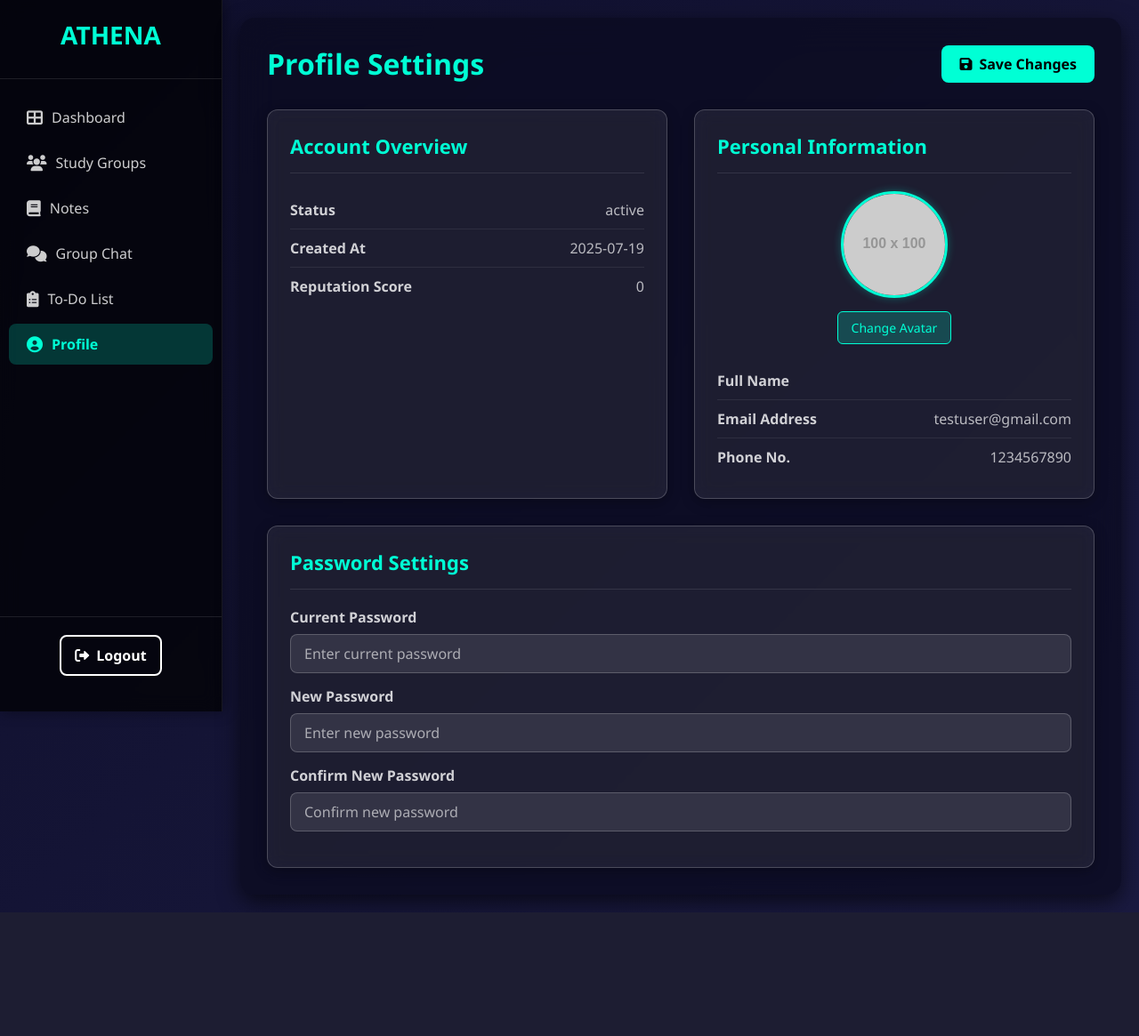
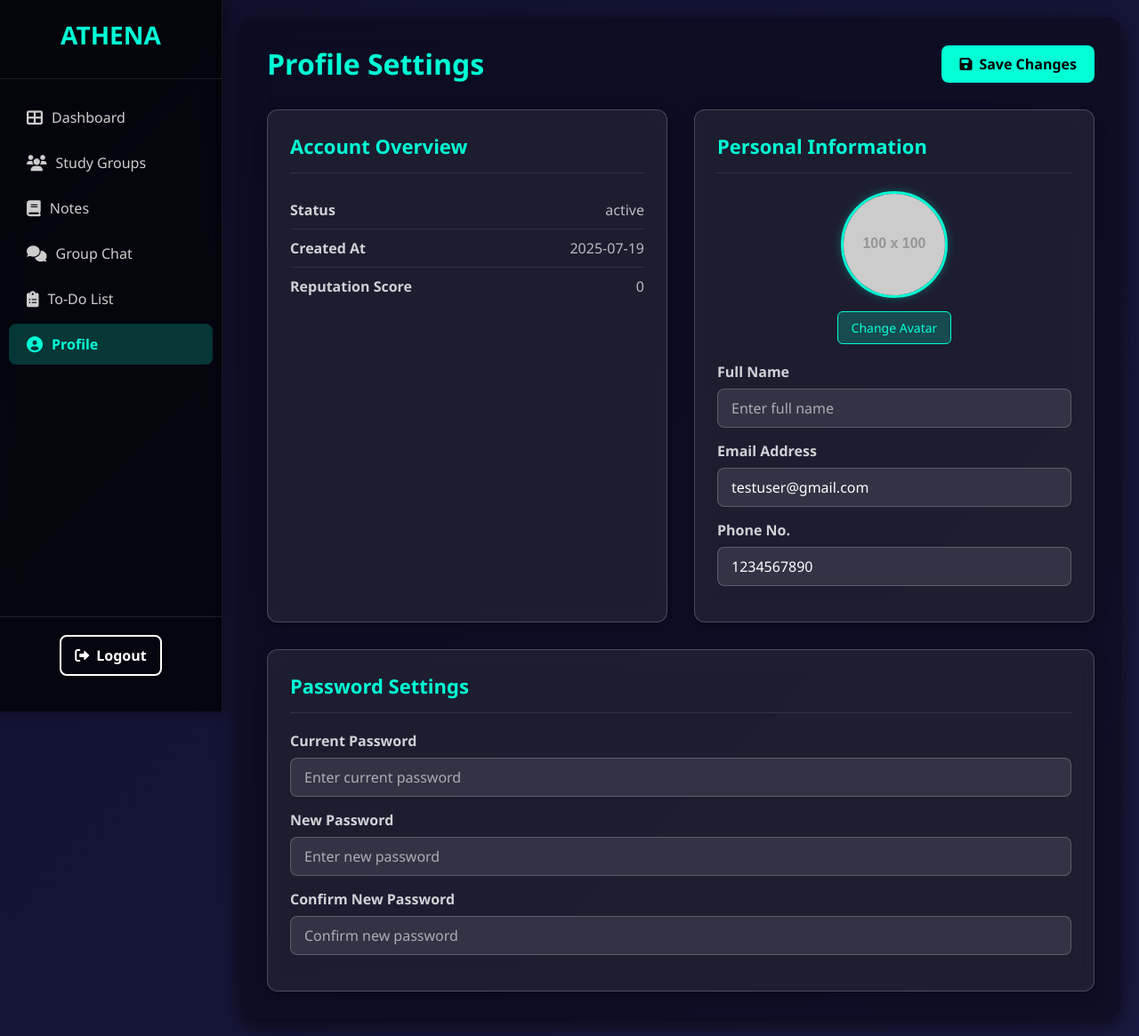
Before and after one commit to Abhinav022569/miniproject, a PHP site: page /users/dashboard/profile_page.php in a window 1280 px wide. Shown: the whole page at 89% size. Before the commit the page ends 1026 px from the top, so only its background shows below. Run offline with PHP 8.4, Linux system fonts and the light colour scheme; a user stored in the database is signed in; data comes from the database, SQL or seed files in the repository; grey boxes labelled with a size stand in for pictures from a placeholder-image service; some libraries are stand-ins or nearby versions.

Commit message:
profiles can be changed now

```diff
--- a/users/dashboard/profile_page.php
+++ b/users/dashboard/profile_page.php
@@ -18,59 +18,41 @@ $error_message = '';
 // --- Handle Profile Picture Upload ---
 if ($_SERVER['REQUEST_METHOD'] === 'POST' && isset($_FILES['profile_pic_upload'])) {
     $target_dir = "../../user_files/profile_pics/"; // Directory to save uploaded pictures
-    // Create the directory if it doesn't exist
     if (!is_dir($target_dir)) {
-        mkdir($target_dir, 0777, true); // Create recursively with full permissions
+        mkdir($target_dir, 0777, true);
     }
 
     $file_name = basename($_FILES["profile_pic_upload"]["name"]);
-    $target_file = $target_dir . $file_name;
     $uploadOk = 1;
-    $imageFileType = strtolower(pathinfo($target_file, PATHINFO_EXTENSION));
+    $imageFileType = strtolower(pathinfo($file_name, PATHINFO_EXTENSION));
 
-    // Generate a unique filename to prevent overwriting and conflicts
     $unique_file_name = uniqid('profile_') . '.' . $imageFileType;
     $target_file_unique = $target_dir . $unique_file_name;
-    $db_file_path = "user_files/profile_pics/" . $unique_file_name; // Path to save in DB
+    $db_file_path = "user_files/profile_pics/" . $unique_file_name;
 
-    // Check if image file is a actual image or fake image
     $check = getimagesize($_FILES["profile_pic_upload"]["tmp_name"]);
-    if($check !== false) {
-        // file is an image
-        $uploadOk = 1;
-    } else {
+    if($check === false) {
         $error_message = "File is not an image.";
         $uploadOk = 0;
     }
 
-    // Check file size (e.g., max 5MB)
     if ($_FILES["profile_pic_upload"]["size"] > 5000000) { // 5MB
         $error_message = "Sorry, your file is too large (max 5MB).";
         $uploadOk = 0;
     }
 
-    // Allow certain file formats
-    if($imageFileType != "jpg" && $imageFileType != "png" && $imageFileType != "jpeg"
-    && $imageFileType != "gif" ) {
+    if($imageFileType != "jpg" && $imageFileType != "png" && $imageFileType != "jpeg" && $imageFileType != "gif" ) {
         $error_message = "Sorry, only JPG, JPEG, PNG & GIF files are allowed.";
         $uploadOk = 0;
     }
 
-    // Check if $uploadOk is set to 0 by an error
-    if ($uploadOk == 0) {
-        // Error message already set
-    } else {
-        // if everything is ok, try to upload file
+    if ($uploadOk == 1) {
         if (move_uploaded_file($_FILES["profile_pic_upload"]["tmp_name"], $target_file_unique)) {
-            // Update profile_pic path in database
             $update_query = "UPDATE users SET profile_pic = ? WHERE user_id = ?";
             $stmt_update = $conn->prepare($update_query);
             $stmt_update->bind_param("si", $db_file_path, $user_id);
-
             if ($stmt_update->execute()) {
                 $success_message = "Profile picture updated successfully!";
-                // Update session variable if you store profile_pic there
-                // $_SESSION['profile_pic'] = $db_file_path;
             } else {
                 $error_message = "Error updating database: " . $stmt_update->error;
             }
@@ -81,14 +63,52 @@ if ($_SERVER['REQUEST_METHOD'] === 'POST' && isset($_FILES['profile_pic_upload']
     }
 }
 
+// --- Handle Personal Information Update ---
+if ($_SERVER['REQUEST_METHOD'] === 'POST' && isset($_POST['update_personal_info_submit'])) {
+    $new_name = trim($_POST['name'] ?? '');
+    $new_email = trim($_POST['email'] ?? '');
+    $new_phone_no = trim($_POST['phone_no'] ?? '');
+
+    // Basic validation
+    if (empty($new_name) || empty($new_email) || empty($new_phone_no)) {
+        $error_message = "All personal information fields are required.";
+    } elseif (!filter_var($new_email, FILTER_VALIDATE_EMAIL)) {
+        $error_message = "Invalid email format.";
+    } else {
+        // Check if email or phone number already exists for another user
+        $check_duplicate_query = "SELECT user_id FROM users WHERE (email = ? OR phone_no = ?) AND user_id != ?";
+        $stmt_check = $conn->prepare($check_duplicate_query);
+        $stmt_check->bind_param("ssi", $new_email, $new_phone_no, $user_id);
+        $stmt_check->execute();
+        $duplicate_result = $stmt_check->get_result();
+
+        if ($duplicate_result->num_rows > 0) {
+            $error_message = "Email or Phone number already in use by another account.";
+        } else {
+            // Update personal information in database
+            $update_query = "UPDATE users SET name = ?, email = ?, phone_no = ? WHERE user_id = ?";
+            $stmt_update = $conn->prepare($update_query);
+            $stmt_update->bind_param("sssi", $new_name, $new_email, $new_phone_no, $user_id);
+
+            if ($stmt_update->execute()) {
+                $success_message = "Personal information updated successfully!";
+                // Update session variable if you store name there
+                $_SESSION['name'] = $new_name; // Update session with new name
+            } else {
+                $error_message = "Error updating personal information: " . $stmt_update->error;
+            }
+            $stmt_update->close();
+        }
+        $stmt_check->close();
+    }
+}
+
 // --- Handle Password Change ---
-// Check if the password change form was submitted (e.g., by checking a hidden field or button name)
 if ($_SERVER['REQUEST_METHOD'] === 'POST' && isset($_POST['change_password_submit'])) {
     $current_password = $_POST['current_password'] ?? '';
     $new_password = $_POST['new_password'] ?? '';
     $confirm_password = $_POST['confirm_password'] ?? '';
 
-    // Fetch current hashed password from the database
     $get_password_query = "SELECT password FROM users WHERE user_id = ?";
     $stmt_get_password = $conn->prepare($get_password_query);
     $stmt_get_password->bind_param("i", $user_id);
@@ -97,24 +117,16 @@ if ($_SERVER['REQUEST_METHOD'] === 'POST' && isset($_POST['change_password_submi
     $user_db_password = $password_result->fetch_assoc()['password'] ?? '';
     $stmt_get_password->close();
 
-    // Validate current password
-    // IMPORTANT: Your database stores plain text passwords ('123').
-    // In a real application, you should hash passwords during registration
-    // and use password_verify() here. For now, we'll compare plain text.
     if ($current_password !== $user_db_password) {
         $error_message = "Current password is incorrect.";
     } elseif (empty($new_password) || empty($confirm_password)) {
         $error_message = "New password and confirm password fields cannot be empty.";
     } elseif ($new_password !== $confirm_password) {
         $error_message = "New password and confirm password do not match.";
-    } elseif (strlen($new_password) < 6) { // Example: minimum password length
+    } elseif (strlen($new_password) < 6) {
         $error_message = "New password must be at least 6 characters long.";
     } else {
-        // All validations passed, proceed to update password
-        // In a real application, you would hash the new password:
-        // $hashed_new_password = password_hash($new_password, PASSWORD_DEFAULT);
-        $hashed_new_password = $new_password; // For now, storing plain text as per your DB
-
+        $hashed_new_password = $new_password; // Still plain text for now, should be hashed
         $update_password_query = "UPDATE users SET password = ? WHERE user_id = ?";
         $stmt_update_password = $conn->prepare($update_password_query);
         $stmt_update_password->bind_param("si", $hashed_new_password, $user_id);
@@ -185,8 +197,8 @@ $conn->close();
           <h2>Profile Settings</h2>
         </div>
         <div class="header-actions">
-          <!-- The "Save Changes" button will now trigger the password form submission -->
-          <button type="submit" form="password-change-form" class="save-changes-btn"><i class="fas fa-save"></i> Save Changes</button>
+          <!-- The "Save Changes" button will now trigger both forms if needed -->
+          <button type="submit" form="personal-info-form" class="save-changes-btn"><i class="fas fa-save"></i> Save Changes</button>
         </div>
       </header>
 
@@ -227,23 +239,26 @@ $conn->close();
               <!-- Profile Picture Upload Form -->
               <form action="" method="POST" enctype="multipart/form-data" id="profile-pic-form" style="display: none;">
                 <input type="file" name="profile_pic_upload" id="profile_pic_input" accept="image/*">
-                <!-- A submit button is needed, but can be hidden and triggered by JS -->
                 <input type="submit" value="Upload" style="display: none;">
               </form>
               <button class="change-avatar-btn" id="trigger-pic-upload">Change Avatar</button>
             </div>
-            <div class="info-item">
-              <span class="info-label">Full Name</span>
-              <span class="info-value"><?= htmlspecialchars($user_data['name'] ?? 'N/A') ?></span>
-            </div>
-            <div class="info-item">
-              <span class="info-label">Email Address</span>
-              <span class="info-value"><?= htmlspecialchars($user_data['email'] ?? 'N/A') ?></span>
-            </div>
-            <div class="info-item">
-              <span class="info-label">Phone No.</span>
-              <span class="info-value"><?= htmlspecialchars($user_data['phone_no'] ?? 'N/A') ?></span>
-            </div>
+            <!-- Personal Information Update Form -->
+            <form action="" method="POST" id="personal-info-form">
+              <input type="hidden" name="update_personal_info_submit" value="1">
+              <div class="input-group">
+                <label for="name">Full Name</label>
+                <input type="text" id="name" name="name" value="<?= htmlspecialchars($user_data['name'] ?? '') ?>" placeholder="Enter full name" required>
+              </div>
+              <div class="input-group">
+                <label for="email">Email Address</label>
+                <input type="email" id="email" name="email" value="<?= htmlspecialchars($user_data['email'] ?? '') ?>" placeholder="Enter email address" required>
+              </div>
+              <div class="input-group">
+                <label for="phone_no">Phone No.</label>
+                <input type="tel" id="phone_no" name="phone_no" value="<?= htmlspecialchars($user_data['phone_no'] ?? '') ?>" placeholder="Enter phone number" required>
+              </div>
+            </form>
           </div>
         </div>
 
@@ -251,7 +266,6 @@ $conn->close();
         <div class="card password-settings-card full-width">
           <h3>Password Settings</h3>
           <div class="card-content">
-            <!-- Added id="password-change-form" and a hidden input to identify submission -->
             <form action="" method="POST" id="password-change-form">
               <input type="hidden" name="change_password_submit" value="1">
               <div class="input-group">
@@ -266,7 +280,6 @@ $conn->close();
                 <label for="confirm-password">Confirm New Password</label>
                 <input type="password" id="confirm-password" name="confirm_password" placeholder="Confirm new password">
               </div>
-              <!-- Removed the conceptual save button here as it's now in the header -->
             </form>
           </div>
         </div>
--- a/users/dashboard/profile_style.css
+++ b/users/dashboard/profile_style.css
@@ -93,7 +93,7 @@
   transform: translateY(-2px);
 }
 
-/* Input Group Styling for Forms (Password Settings) */
+/* Input Group Styling for Forms (Personal Info & Password Settings) */
 .input-group {
   margin-bottom: 15px;
 }
@@ -106,9 +106,9 @@
 }
 
 .input-group input[type="password"],
-.input-group input[type="text"], /* Added for consistency if text inputs are used */
+.input-group input[type="text"],
 .input-group input[type="email"],
-.input-group input[type="tel"] {
+.input-group input[type="tel"] { /* Added tel type for phone number */
   width: 100%;
   padding: 10px 15px;
   background-color: rgba(255, 255, 255, 0.1); /* Semi-transparent input background */
```
